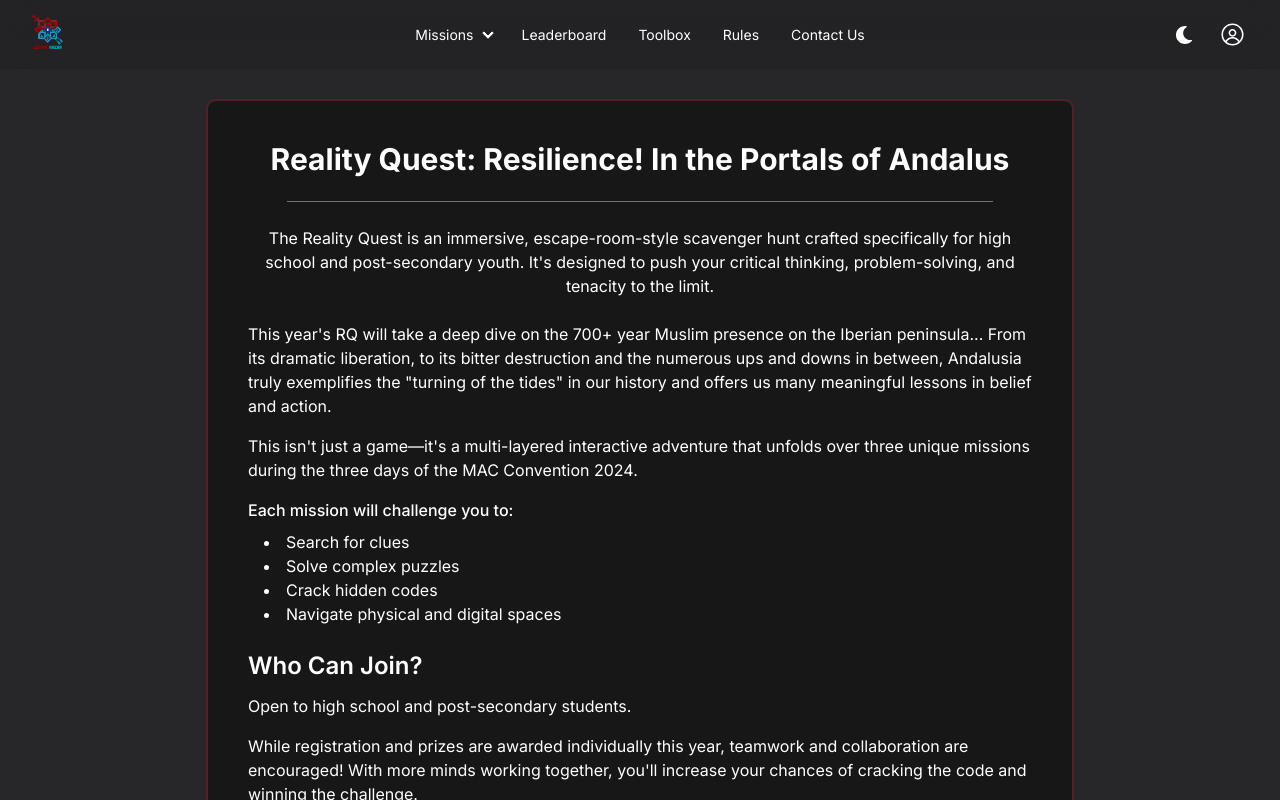
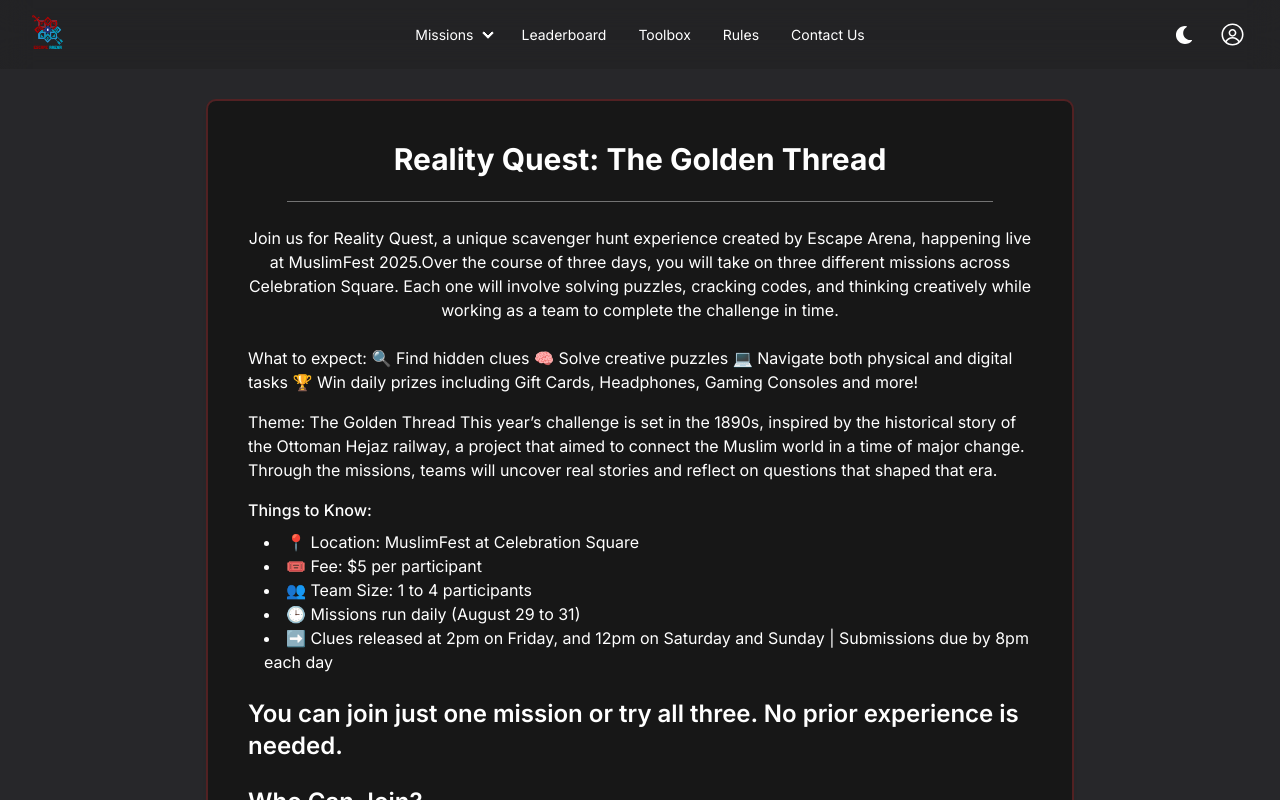
Before and after one commit to ahmed-naeem99/rq-muslimfest, a Next.js app: page /rules in a window 1280 px wide. Built offline with nearby package versions, Linux system fonts and the light colour scheme; no server answers.

Commit message:
Fixed logos, added MuslimFest fixes, updated rules

```diff
--- a/src/app/page.tsx
+++ b/src/app/page.tsx
@@ -95,7 +95,7 @@
         <div className="relative z-10 text-center">
           <h1 className="text-5xl md:text-7xl font-extrabold text-white mb-6">
             <span className="text-transparent bg-clip-text bg-gradient-to-r from-blue-500 dark:from-sky-300 to-sky-400 dark:to-white">
-              Reality Quest
+              Reality Quest - MuslimFest
             </span>
           </h1>
 
--- a/src/app/rules/page.tsx
+++ b/src/app/rules/page.tsx
@@ -5,42 +5,54 @@
     <div className="container mx-auto px-4 py-8 dark:text-white text-dark max-w-4xl">
       <div className="bg-white dark:bg-neutral-900 shadow-md rounded-lg p-6 md:p-10 outline outline-2 dark:outline-red-900/50 outline-red-700/60">
         <h1 className="text-3xl font-bold mb-6 text-center">
-          {`Reality Quest: Resilience! In the Portals of Andalus`}
+          {`Reality Quest: The Golden Thread`}
         </h1>
 
         <div className="border-b border-neutral-500 w-[90%] mx-auto mb-6" />
         <p className="mb-6 text-center">
-          {`The Reality Quest is an immersive, escape-room-style scavenger hunt
-          crafted specifically for high school and post-secondary youth. It's
-          designed to push your critical thinking, problem-solving, and tenacity
-          to the limit.`}
+          {`Join us for Reality Quest, a unique scavenger hunt
+          experience created by Escape Arena, happening live at
+          MuslimFest 2025.Over the course of three days, you will
+          take on three different missions across Celebration Square.
+          Each one will involve solving puzzles, cracking codes, and
+          thinking creatively while working as a team to complete the
+          challenge in time.`}
         </p>
         <p className="mb-4 text-left">
-          {`This year's RQ will take a deep dive on the 700+ year Muslim presence
-          on the Iberian peninsula... From its dramatic liberation, to its
-          bitter destruction and the numerous ups and downs in between,
-          Andalusia truly exemplifies the "turning of the tides" in our history
-          and offers us many meaningful lessons in belief and action.`}
+          {`What to expect:
+            ‍🔍 Find hidden clues
+            🧠 Solve creative puzzles
+            💻 Navigate both physical and digital tasks
+            🏆 Win daily prizes including Gift Cards, Headphones,
+            Gaming Consoles and more!`}
         </p>
         <p className="mb-4 text-left">
-          {`This isn't just a game—it's a multi-layered interactive adventure that
-          unfolds over three unique missions during the three days of the MAC
-          Convention 2024.`}
+          {`Theme: The Golden Thread
+            ‍This year’s challenge is set in the 1890s,
+            inspired by the historical story of the Ottoman
+            Hejaz railway, a project that aimed to connect the
+            Muslim world in a time of major change.
+            Through the missions, teams will uncover real stories
+            and reflect on questions that shaped that era.`}
         </p>
         <p className="mb-2 text-left font-medium">
-          {`Each mission will challenge you to:`}
+          {`‍Things to Know:`}
         </p>
         <ul className="list-disc list-inside mb-6 pl-4">
-          <li>{`Search for clues`}</li>
-          <li>{`Solve complex puzzles`}</li>
-          <li>{`Crack hidden codes`}</li>
-          <li>{`Navigate physical and digital spaces`}</li>
+          <li>{`‍📍 Location: MuslimFest at Celebration Square`}</li>
+          <li>{`🎟️ Fee: $5 per participant`}</li>
+          <li>{`👥 Team Size: 1 to 4 participants`}</li>
+          <li>{`🕒 Missions run daily (August 29 to 31)`}</li>
+          <li>{`➡️ Clues released at 2pm on Friday, and 12pm on Saturday and Sunday | Submissions due by 8pm each day`}</li>
         </ul>
+        <h2 className="text-2xl font-semibold mt-6 mb-3 text-left">
+          {`You can join just one mission or try all three. No prior experience is needed.`}
+        </h2>
         <h2 className="text-2xl font-semibold mt-6 mb-3 text-left">
           {`Who Can Join?`}
         </h2>
         <p className="mb-4 text-left">
-          {`Open to high school and post-secondary students.`}
+          {`Open to anyone 13+ (geared to highschool and university students; incredible difficulty)`}
         </p>
         <p className="mb-6 text-left">
           {`While registration and prizes are awarded individually this year,
@@ -51,23 +63,20 @@
         <h2 className="text-2xl font-semibold mt-6 mb-3 text-left">
           {`Requirements to Participate:`}
         </h2>
-        <p className="mb-4 text-left">
-          {`Each participant must purchase a ticket to the MAC Convention 2024`}
-        </p>
         <p className="mb-6 text-left">
-          {`Registration for the quest is required in the portal above. The
-          starting clues will be broadcast daily at 12:00pm from the Youth
-          Stream. You may access the competition (submission and prompts) at any
-          time from the portal. You DO NOT need to participate everyday to be
-          eligible for prizes; each day is a new competition and mission!`}
+          {`Registration for the quest is required in the portal above.
+          The starting clues will be broadcast daily from the EA Booth.
+          You may access the competition (submission and prompts) at any time
+          from the portal. You DO NOT need to participate everyday to be eligible
+          for prizes; each day is a new competition and mission!`}
         </p>
 
         <h2 className="text-2xl font-semibold mt-6 mb-3 text-left">
           {`What's at Stake?`}
         </h2>
         <p className="mb-4 text-left">
-          {`Amazing prizes will be awarded EACH DAY for the first 2 finishers,
-          inshaAllah!`}
+          {`Amazing prizes will be awarded EACH DAY for the first 3 finishers,
+          inshaAllah! as well as a grand $500 prize`}
         </p>
         <p className="mb-2 text-left font-medium">
           {`But more than the prizes, you'll gain:`}
```
Also changed, not shown: 1 other file (tests, documents, lock files or other folders).
